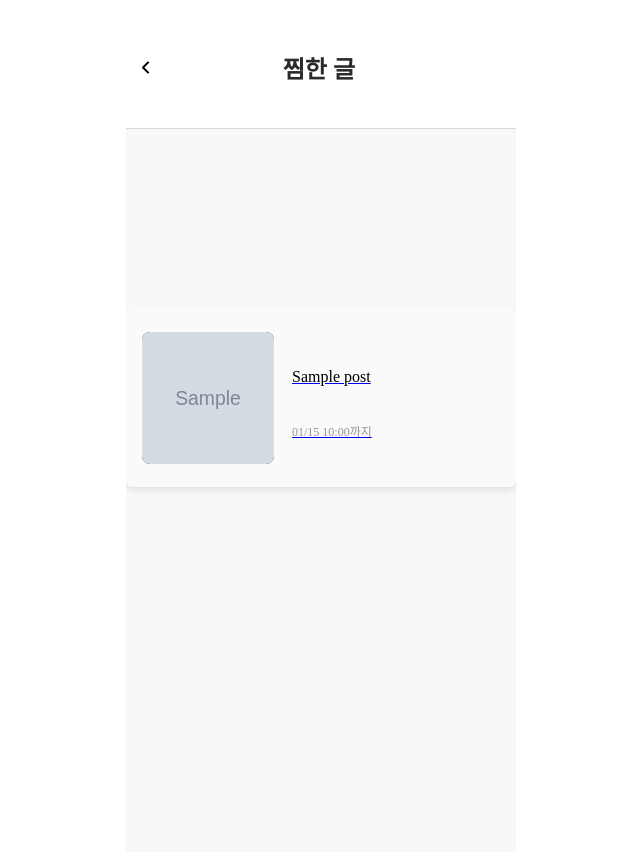
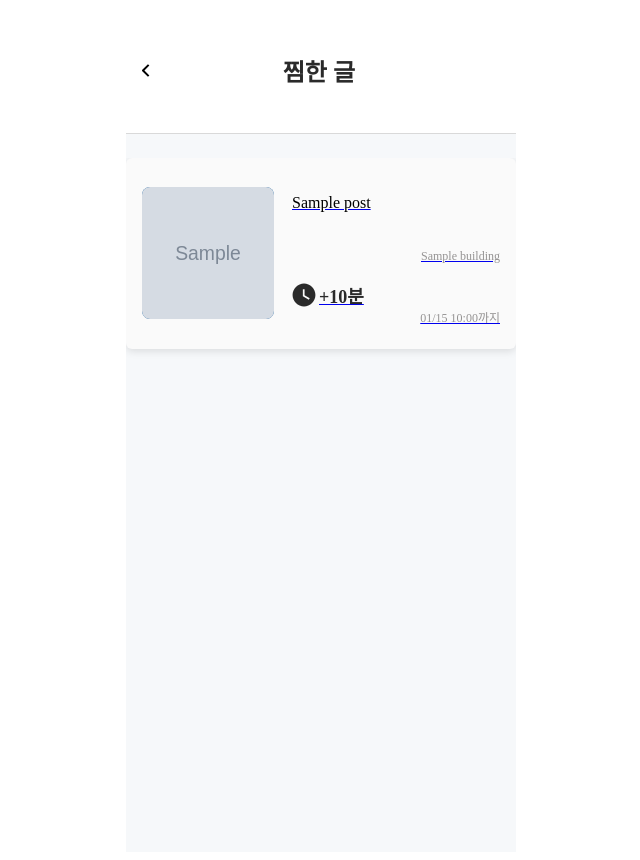
Before and after one commit to LikeLion-at-DGU/2025-simba-5-Tickitaka, a Django app: page /saved_posts/ in a window 1280 px wide. Shown: the whole page, without its empty margins (319-959 px from the left). Run offline with Django 5.2, Linux system fonts and the light colour scheme; a user stored in the database is signed in; tables that the repository leaves empty hold one stand-in row (values such as "Sample post"); grey boxes marked "Sample" are stand-in pictures.

Commit message:
Feat:saved_posts.html 수정

```diff
--- a/main/templates/main/saved_posts.html
+++ b/main/templates/main/saved_posts.html
@@ -31,12 +31,34 @@
                 </div>
                 <div class="post-item_sy">
                     <h2 class="post-title_sy">{{ saved.post.title }}</h2>
-                    <div class="post-deadline_sy">{{ saved.post.deadline|date:"m/d H:i" }}까지</div>
+                    <div class="post-first-info_sy">
+                        <div class="post-location_sy">
+                            {% if selected_building_name %}
+                                {{ selected_building_name }}
+                            {% else %}
+                                {{ saved.post.building.name }}
+                            {% endif %}
+                        </div>
+                        <div class="post-second-info-sy">
+                            <div class="post-time_sy">
+                                <svg class="{% if post.burning == 1 %}boosted-icon_sy{% endif %}" width="21" height="20" viewBox="0 0 21 20" fill="none"
+                                        xmlns="http://www.w3.org/2000/svg">
+                                        <path
+                                            d="M10.5 0C9.18678 0 7.88642 0.258658 6.67317 0.761205C5.45991 1.26375 4.35752 2.00035 3.42893 2.92893C1.55357 4.8043 0.5 7.34784 0.5 10C0.5 12.6522 1.55357 15.1957 3.42893 17.0711C4.35752 17.9997 5.45991 18.7362 6.67317 19.2388C7.88642 19.7413 9.18678 20 10.5 20C13.1522 20 15.6957 18.9464 17.5711 17.0711C19.4464 15.1957 20.5 12.6522 20.5 10C20.5 8.68678 20.2413 7.38642 19.7388 6.17317C19.2362 4.95991 18.4997 3.85752 17.5711 2.92893C16.6425 2.00035 15.5401 1.26375 14.3268 0.761205C13.1136 0.258658 11.8132 0 10.5 0ZM14.7 14.2L9.5 11V5H11V10.2L15.5 12.9L14.7 14.2Z"
+                                            fill="#2A2A2A" />
+                                </svg>
+                                <p class="post-time-text_sy {% if saved.post.burning == 1 %}boosted_time_sy{% endif %}">
+                                    +{{ saved.post.amounts }}분
+                                </p>
+                            </div>
+                            <div class="post-deadline_sy">{{ saved.post.deadline|date:"m/d H:i" }}까지</div>
+                        </div>
+                    </div>
                 </div>
             </div>
         </a>
         {% empty %}
-        <p>찜한 게시글이 없습니다.</p>
+        <p class = "saved-posts-description">찜한 게시글이 없습니다</p>
         {% endfor %}
     </div>
 </div>
--- a/posts/templates/posts/post_detail.html
+++ b/posts/templates/posts/post_detail.html
@@ -6,7 +6,7 @@
     <div class="post-detail-container_sy">
 
         <div class="post-detail-header_sy">
-            <div class="go-back-btn_sy" onclick="history.back()">
+            <div class="go-back-btn_sy" onclick="window.location.href='{% url 'posts:post_list' %}'">
                 <svg width="8" height="13" viewBox="0 0 8 13" fill="none" xmlns="http://www.w3.org/2000/svg">
                     <path fill-rule="evenodd" clip-rule="evenodd"
                         d="M0.29277 5.79301L5.94977 0.136013L7.36377 1.55001L2.41377 6.50001L7.36377 11.45L5.94977 12.864L0.29277 7.20701C0.105299 7.01949 -1.66893e-05 6.76518 -1.66893e-05 6.50001C-1.66893e-05 6.23485 0.105299 5.98054 0.29277 5.79301Z"
--- a/posts/templates/posts/post_list.html
+++ b/posts/templates/posts/post_list.html
@@ -57,7 +57,6 @@
 
         <div class="post-list_sy">
             {% for post in posts %}
-
             <a href="{% url 'posts:post_detail' post.id %}?{{ request.GET.urlencode }}">
                 <div class="post-container_sy">
                     <div class="post-image_sy">
--- a/project/static/css/saved_posts.css
+++ b/project/static/css/saved_posts.css
@@ -5,6 +5,7 @@
     margin: 0 auto;
     flex-direction: column;
     background: #F6F8FA;
+    gap: 24px;
 }
 
 .liked-post-header_sy {
@@ -41,7 +42,6 @@
     gap: 16px;
     overflow-y: auto;
     height: calc(100vh - 216px);
-    margin-top: 180px;
     position: static;
 
 }
```
